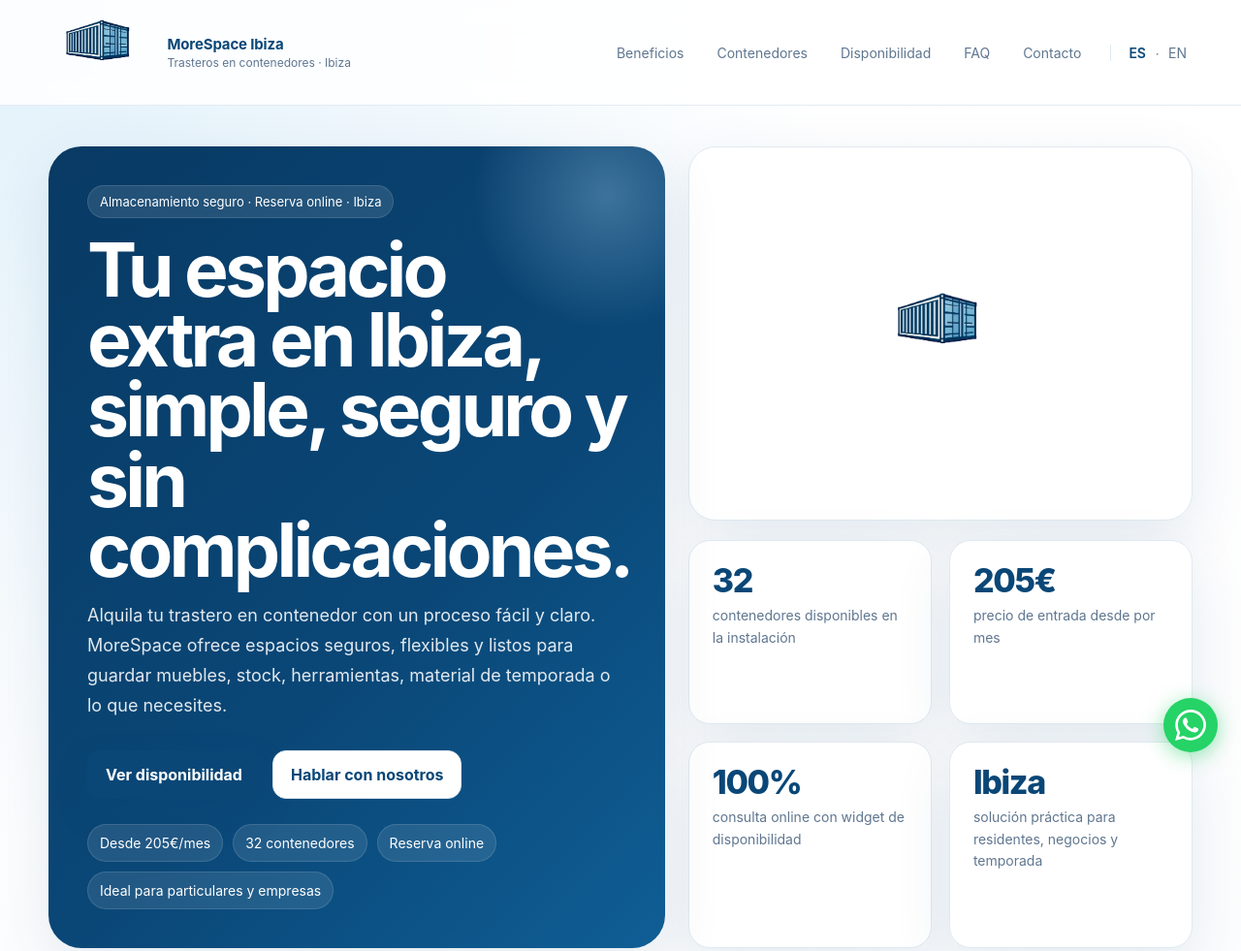
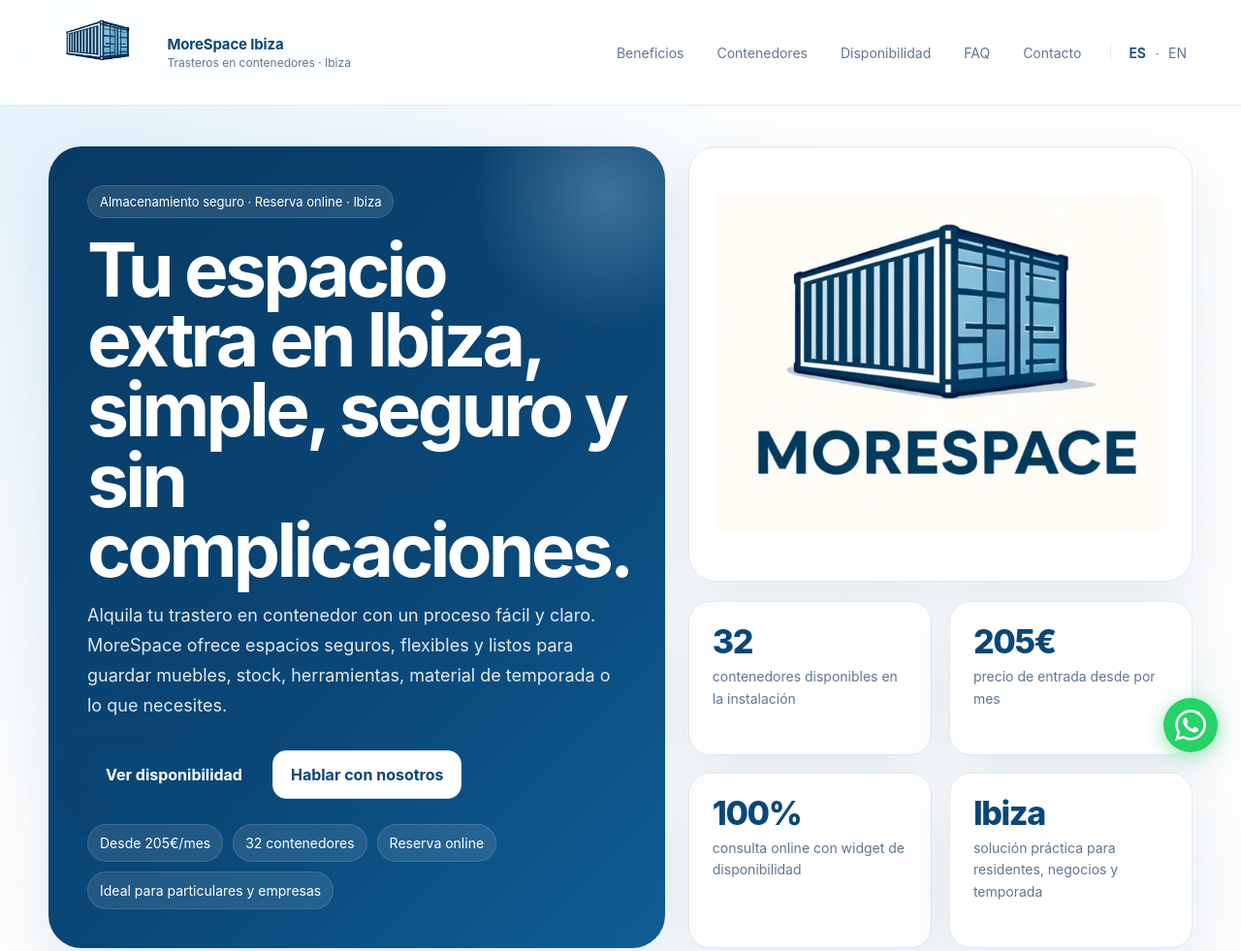
Before and after one commit to Andres-Giannico/morespace, a website: page public/index.html in a window 1280 px wide. Shown: the top 981 px of the page at 97% size. Drawn offline with Linux system fonts and the light colour scheme; a script that the page names is missing.

Commit message:
Logo MORESPACE optimizado, ocupa todo el contenedor, Vercel CLI

```diff
--- a/public/css/styles.css
+++ b/public/css/styles.css
@@ -291,6 +291,23 @@
   align-items: center;
   justify-content: center;
   min-height: 280px;
+  overflow: hidden;
+}
+
+.logo-card picture {
+  flex: 1;
+  display: flex;
+  align-items: center;
+  justify-content: center;
+  min-height: 0;
+}
+
+.logo-card img {
+  max-width: 100%;
+  max-height: 100%;
+  width: auto;
+  height: auto;
+  object-fit: contain;
 }
 
 .mini-stats {
--- a/public/index.html
+++ b/public/index.html
@@ -146,7 +146,10 @@
 
       <div class="hero-side">
         <div class="logo-card">
-          <img src="logo-container.png" alt="More Space Ibiza" style="max-height: 100px; width: auto;" />
+          <picture>
+            <source srcset="logo-morespace.webp" type="image/webp" />
+            <img src="logo-morespace.png" alt="MoreSpace Ibiza — Trasteros en contenedores" />
+          </picture>
         </div>
 
         <div class="mini-stats">
```
Also changed, not shown: package.json (added, +16 -0 lines), public/en/index.html (+4 -1 lines), public/logo-morespace.png (added), public/logo-morespace.webp (added), 2 other files.
